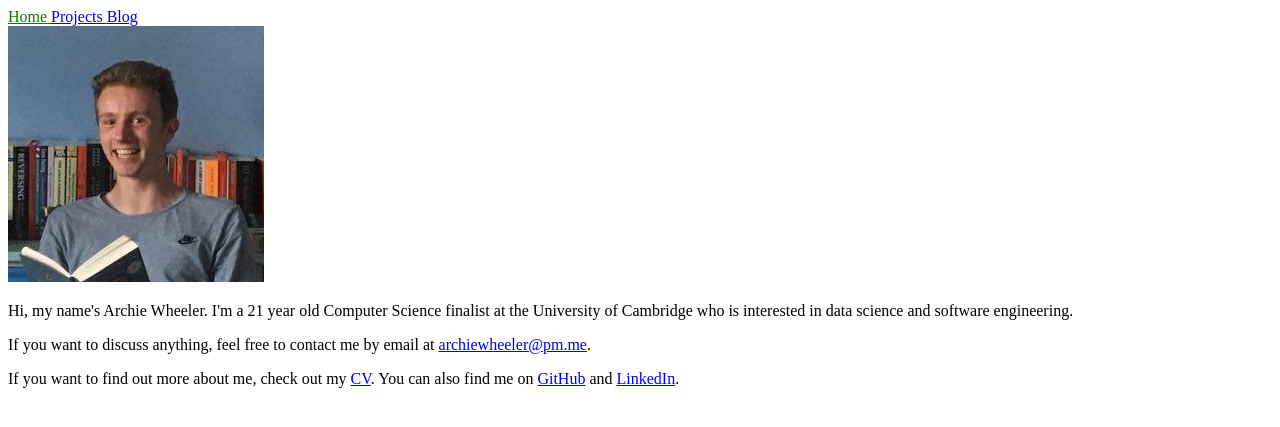
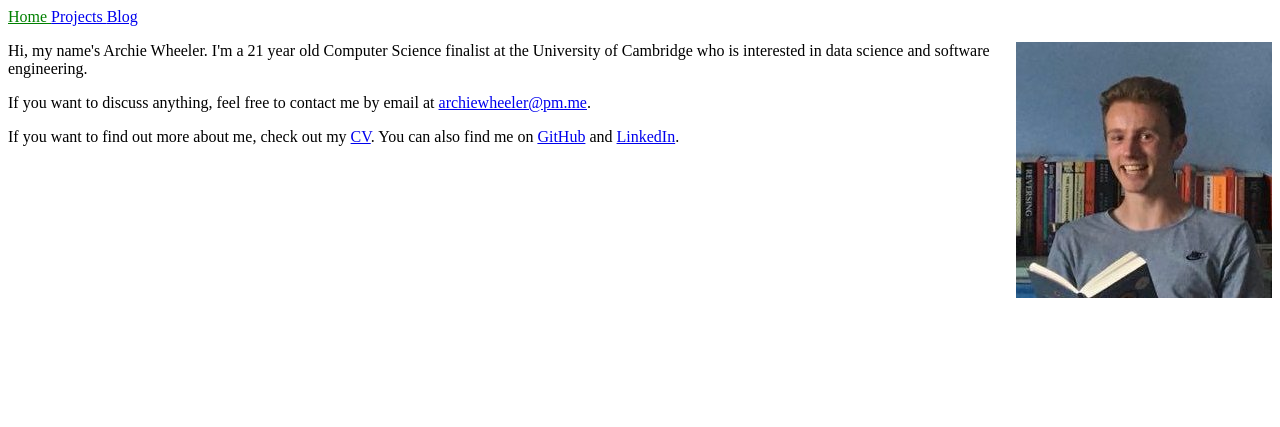
Before and after one commit to archwheeler/archwheeler.github.io, a Jekyll site: the page built from index.html, in a window 1280 px wide. Shown: the top 427 px of the page. Built offline with Jekyll 4.4.1, drawn with Linux system fonts in a browser that asks for light colours.

Commit message:
Place profile image to the right of text

```diff
--- a/_sass/main.scss
+++ b/_sass/main.scss
@@ -1,3 +1,7 @@
 .current {
     color: green;
 }
+
+.profile img {
+    float: right;
+}
--- a/index.html
+++ b/index.html
@@ -1,7 +1,9 @@
 ---
 title: Home
 ---
-<img src="assets/profile.jpg">
-<p>Hi, my name's Archie Wheeler. I'm a 21 year old Computer Science finalist at the University of Cambridge who is interested in data science and software engineering.</p>
-<p>If you want to discuss anything, feel free to contact me by email at <a href="mailto:archiewheeler@pm.me">archiewheeler@pm.me</a>.</p>
+<div class="profile">
+    <img src="assets/profile.jpg">
+    <p>Hi, my name's Archie Wheeler. I'm a 21 year old Computer Science finalist at the University of Cambridge who is interested in data science and software engineering.</p>
+    <p>If you want to discuss anything, feel free to contact me by email at <a href="mailto:archiewheeler@pm.me">archiewheeler@pm.me</a>.</p>
+</div>
 <p>If you want to find out more about me, check out my <a href="assets/CV.pdf">CV</a>. You can also find me on <a href="https://github.com/archwheeler">GitHub</a> and <a href="https://www.linkedin.com/in/archie-wheeler/">LinkedIn</a>.</p>
```
